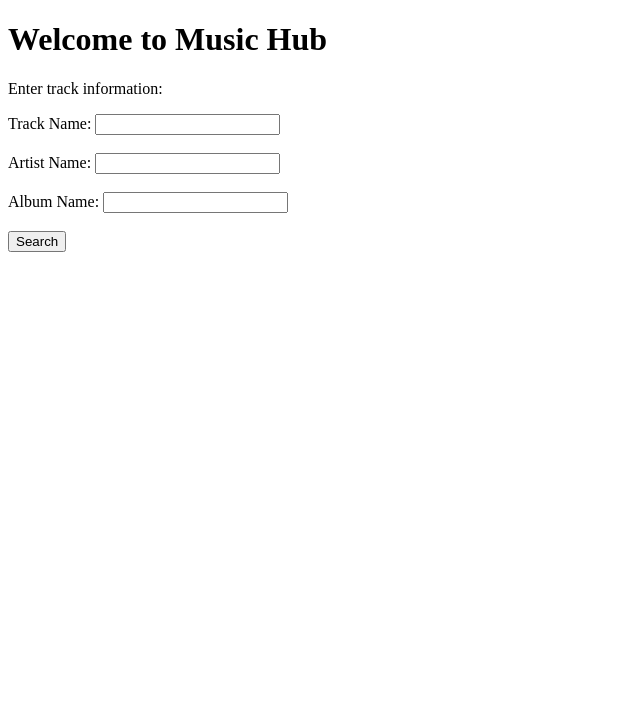
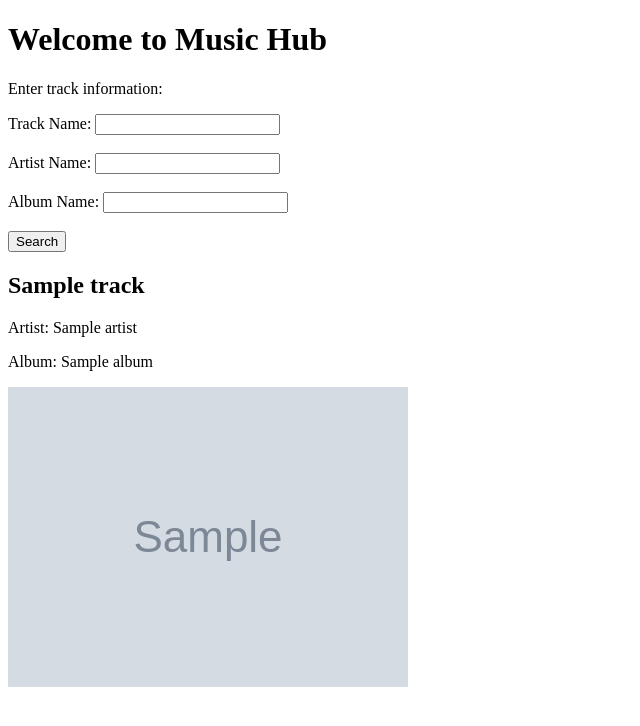
Before and after one commit to Nizogcwala/Music-Hub---Social-Media-Platform, a Flask app: template MusicHubApp/templates/index.html in a window 1280 px wide. Shown: the top 726 px of the page, without its empty margins (0-640 px from the left). Run offline with Flask 3, Linux system fonts and the light colour scheme; the template is opened without the code that fills it: most values are stand-ins (such as "Sample title", 1, 10 or a date in 2020); grey boxes marked "Sample" are stand-in pictures; parts of the project's set-up code (start-up, migrations or seed data) failed here and were passed over.

Commit message:
Modified index.html

```diff
--- a/MusicHubApp/templates/index.html
+++ b/MusicHubApp/templates/index.html
@@ -18,6 +18,13 @@
             <input type="text" id="album_name" name="album_name"><br><br>
             <button type="submit">Search</button>
         </form>
+        <div class="track-info">
+            <h2>{{ track.title }}</h2>
+            <p>Artist: {{ track.artist }}</p>
+            <p>Album: {{ track.album }}</p>
+            <img src="{{ track.cover_image }}" alt="Album Cover">
+        </div>
+
     </div>
 </body>
 </html>
```
